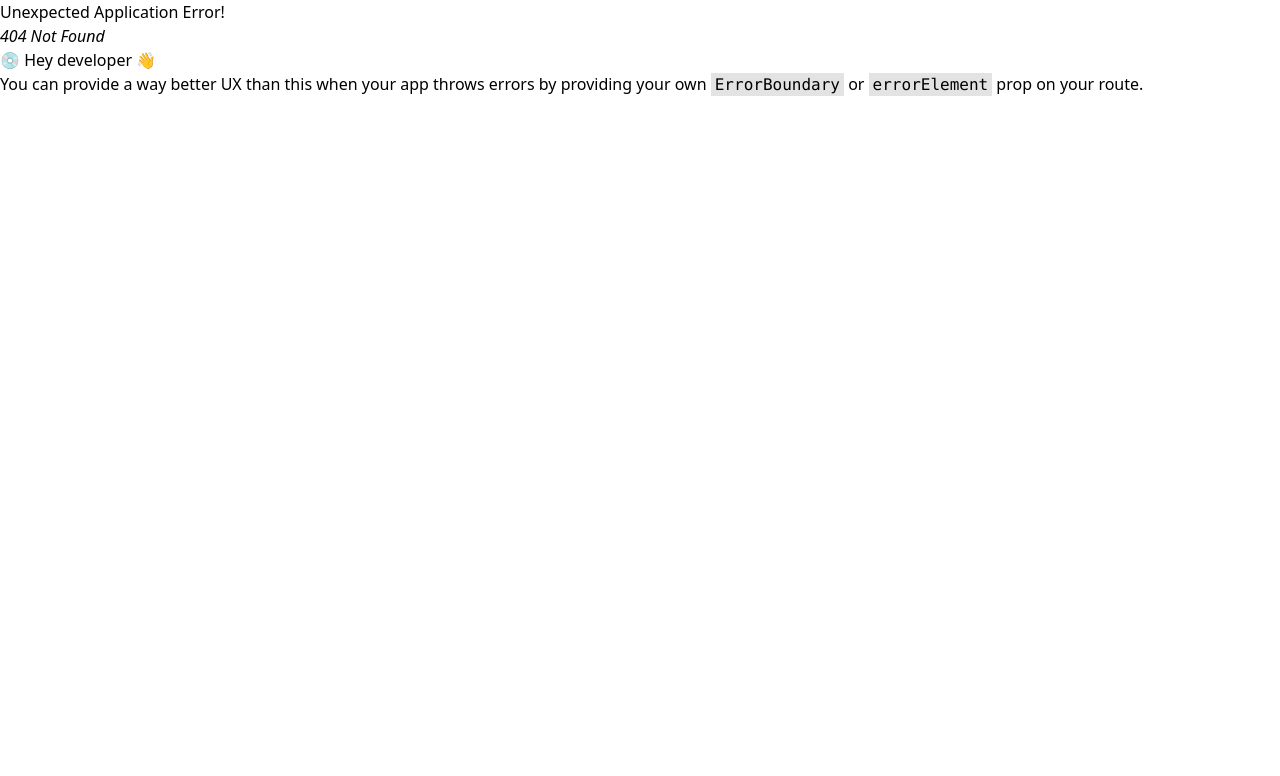
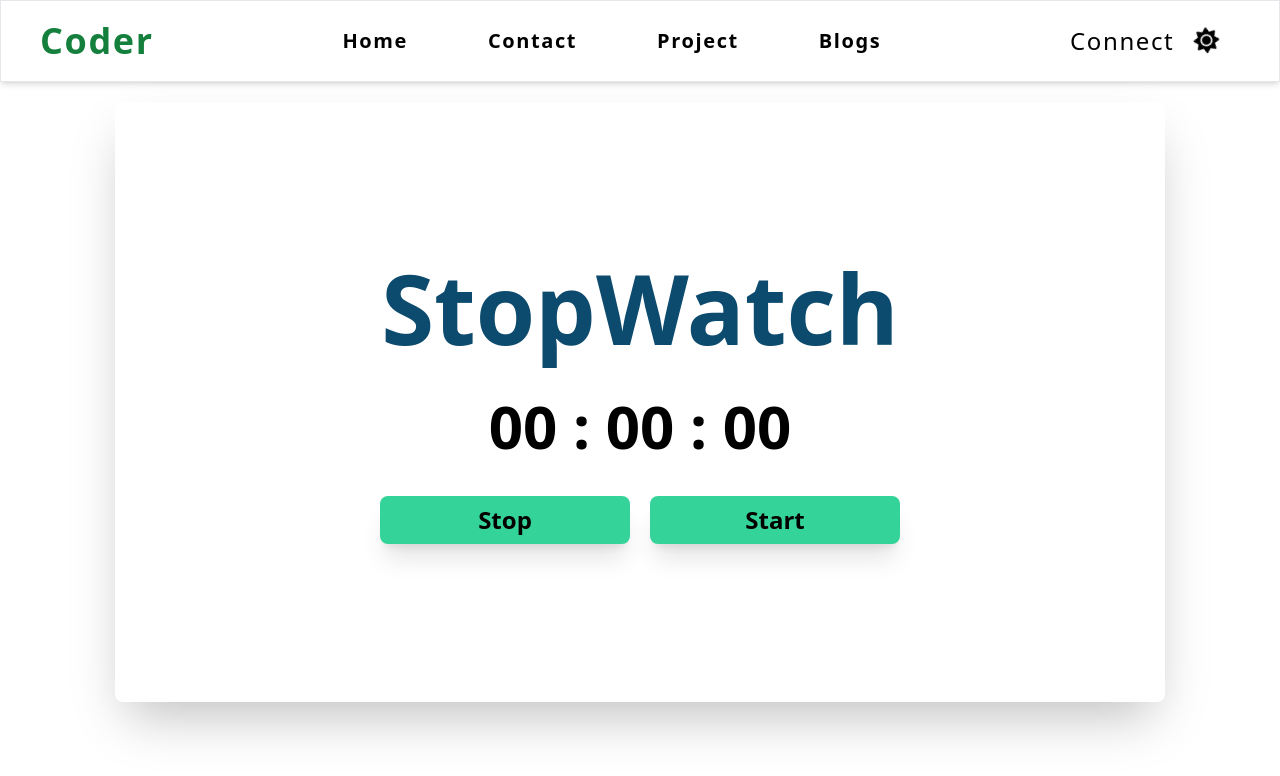
Before and after one commit to Kraven0112/Folio, a React (Vite) app: page /stopwatch in a window 1280 px wide. Before the commit this address had no page. Shown: the top 776 px of the page. Built offline with nearby package versions, Linux system fonts and the light colour scheme.

Commit message:
add new projects

```diff
--- /dev/null
+++ b/src/error/Error.jsx
@@ -0,0 +1,17 @@
+import React, { useContext } from "react"
+import { useRouteError } from "react-router-dom"
+import { ThemeContext } from "../contexts/ThemeContext"
+
+export default function Error() {
+  const error = useRouteError()
+  return (
+    <div
+      className={`max-w-[1000px] text-red-700 mx-auto p-3 min-h-[400px] shadow-2xl rounded-lg mt-20 flex items-center justify-center flex-col`}
+    >
+      <h1 className="text-2xl sm:text-4xl">
+        Status : {error.status} {error.statusText}
+      </h1>
+      <h1 className="text-2xl sm:text-4xl mt-3 sm:mt-5">{error.data}</h1>
+    </div>
+  )
+}
--- a/src/main.jsx
+++ b/src/main.jsx
@@ -5,6 +5,9 @@ import Homepage from "./pages/Homepage"
 import Contact from "./pages/Contact"
 import AllInfo from "./pages/AllInfo"
 import Projects from "./pages/Projects"
+import Counter from "./projects/Counter"
+import Stopwatch from "./projects/Stopwatch"
+import Error from "./error/Error"
 import './index.css'
 import './App.css'
 
@@ -12,6 +15,7 @@ const route  = createBrowserRouter([
     {
         path:"/",
         element:<App/>,
+        errorElement:<Error/>,
         children:[
             {
                 path:"/",
@@ -28,6 +32,14 @@ const route  = createBrowserRouter([
             {
                 path:"/project",
                 element:<Projects/>
+            },
+            {
+                path:"/counter",
+                element:<Counter/>
+            },
+            {
+                path:"/stopwatch",
+                element:<Stopwatch/>
             }
         ]
     }
--- a/src/pages/Projects.jsx
+++ b/src/pages/Projects.jsx
@@ -15,7 +15,7 @@ export default function Projects() {
       </div>
 
       <Link
-        to={""}
+        to={"/counter"}
         className={`block sm:grid sm:grid-cols-2 sm:max-w-[1100px] sm:mx-auto sm:mt-10 mt-5 rounded-lg overflow-hidden ${isDark?"border":"shadow-xl"}`}
       >
         <div>
@@ -31,7 +31,7 @@ export default function Projects() {
       </Link>
 
       <Link
-        to={""}
+        to={"/stopwatch"}
         className={`block sm:grid sm:grid-cols-2 sm:max-w-[1100px] sm:mx-auto sm:mt-7 mt-5 rounded-lg overflow-hidden ${isDark?"border":"shadow-xl"}`}
       >
         <div>
--- /dev/null
+++ b/src/projects/Counter.jsx
@@ -0,0 +1,59 @@
+import React, { useCallback, useContext, useState } from "react"
+import { ThemeContext } from "../contexts/ThemeContext"
+
+export default function Counter() {
+  const [isDark] = useContext(ThemeContext)
+  const [count, setCount] = useState(0)
+
+const handleIncrement = useCallback(()=>{
+    setCount(prev => prev + 1)
+},[])
+
+const handleDecrement = useCallback(()=>{
+    setCount(prev => prev - 1)
+},[])
+
+
+  return (
+    <main
+      className={`min-h-[100vh] sm:min-h-[89.5vh] p-4 ${
+        isDark ? "bg-slate-950 text-white " : ""
+      }`}
+    >
+      <div
+        className={`max-w-[1050px] min-h-[300px] sm:min-h-[600px] rounded-lg mx-auto ${
+          isDark ? "border" : " shadow-2xl"
+        } flex items-center justify-center flex-col gap-10`}
+      >
+        <h1
+          className={` text-4xl md:text-6xl lg:text-8xl font-bold ${
+            isDark ? "textAnimation" : "text-sky-900"
+          }`}
+        >
+          Counter
+        </h1>
+        <h1 className="text-2xl sm:text-4xl lg:text-6xl font-bold">{count}</h1>
+        <div className="sm:space-x-5 space-x-2">
+          <button
+          onClick={handleDecrement}
+            className={`text-xl p-1 w-[120px] sm:w-[300px] sm:h-12 sm:text-2xl rounded-lg font-bold ${
+              isDark ? "border" : "shadow-xl bg-orange-400"
+            }`}
+          >
+            Decrement
+          </button>
+          <button
+          onClick={handleIncrement}
+            className={`text-xl p-1 w-[120px] sm:w-[300px] sm:h-12 sm:text-2xl rounded-lg font-bold ${
+              isDark ? "border" : "shadow-xl bg-orange-400"
+            }`}
+          >
+            Increment
+          </button>
+        </div>
+      </div>
+    </main>
+  )
+}
+
+// useCallback() is used  to optimise the react application by preventing the unnecessary re-render in application.
--- /dev/null
+++ b/src/projects/Stopwatch.jsx
@@ -0,0 +1,72 @@
+import React, { useCallback, useContext, useEffect, useState } from 'react'
+import { ThemeContext } from '../contexts/ThemeContext'
+
+export default function Stopwatch() {
+    const[isDark]  = useContext(ThemeContext)
+    const[milisecond,setMiliSecond] = useState(0)
+    const[second,setSecond] = useState(0)
+    const[minute,setMinute] = useState(0)
+
+    const handleStart = (()=>{
+        const interval = setInterval(()=>{
+            setMiliSecond(prev => prev + 1)
+        },12)
+
+        return () => clearInterval(interval)
+    })
+
+    const handleStop = (() => {
+
+    })
+
+    if(milisecond > 99){
+        setSecond(prev => prev + 1)
+        setMiliSecond(0)
+    }
+    if(second > 59){
+        setMinute(prev => prev + 1)
+        setSecond(0)
+    }
+    if(minute > 59){
+        setMinute(0)
+    }
+
+    second < 10 ? "0"+second : second
+
+
+  return (
+    <main className={`min-h-[100vh] sm:min-h-[89.5vh] p-5 ${isDark?"bg-slate-950 text-white":""}`}>
+      <div className={`max-w-[1050px] min-h-[300px] sm:min-h-[600px] rounded-lg mx-auto ${
+          isDark ? "border" : " shadow-2xl"
+        } flex items-center justify-center flex-col gap-10`}>
+                    <h1
+          className={` text-4xl md:text-6xl lg:text-8xl font-bold ${
+            isDark ? "textAnimation" : "text-sky-900"
+          }`}
+        >
+          StopWatch
+        </h1>
+        <h1 className="text-2xl sm:text-4xl lg:text-6xl font-bold">{minute < 10 ? "0"+minute : minute} : {second < 10 ? "0"+second :second} : {milisecond < 10 ? "0"+milisecond :milisecond}</h1>
+
+        <div className="sm:space-x-5 space-x-2">
+          <button
+          onClick={handleStop}
+            className={`text-xl p-1 w-[120px] sm:w-[250px] sm:h-12 sm:text-2xl rounded-lg font-bold ${
+              isDark ? "border" : "shadow-xl bg-emerald-400"
+            }`}
+          >
+            Stop
+          </button>
+          <button
+          onClick={handleStart}
+            className={`text-xl p-1 w-[120px] sm:w-[250px] sm:h-12 sm:text-2xl rounded-lg font-bold ${
+              isDark ? "border" : "shadow-xl bg-emerald-400"
+            }`}
+          >
+            Start
+          </button>
+        </div>
+      </div>
+    </main>
+  )
+}
```
